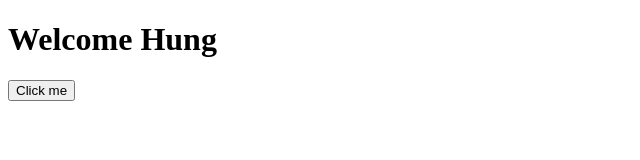
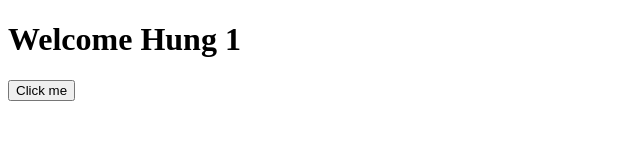
Before and after one commit to tralamthanhha/CNPM-Git-Lab04, a plain HTML site: page index.html in a window 1280 px wide. Shown: the full height of the page, 0-640 px from the left. Drawn offline with Linux system fonts and the light colour scheme.

Commit message:
Update index.html

```diff
--- a/index.html
+++ b/index.html
@@ -7,7 +7,7 @@
     <title>Document</title>
 </head>
 <body>
-    <h1>Welcome Hung</h1>
+    <h1>Welcome Hung 1</h1>
     <button>Click me</button>
     <script src="main.js"></script>
 </body>
```
